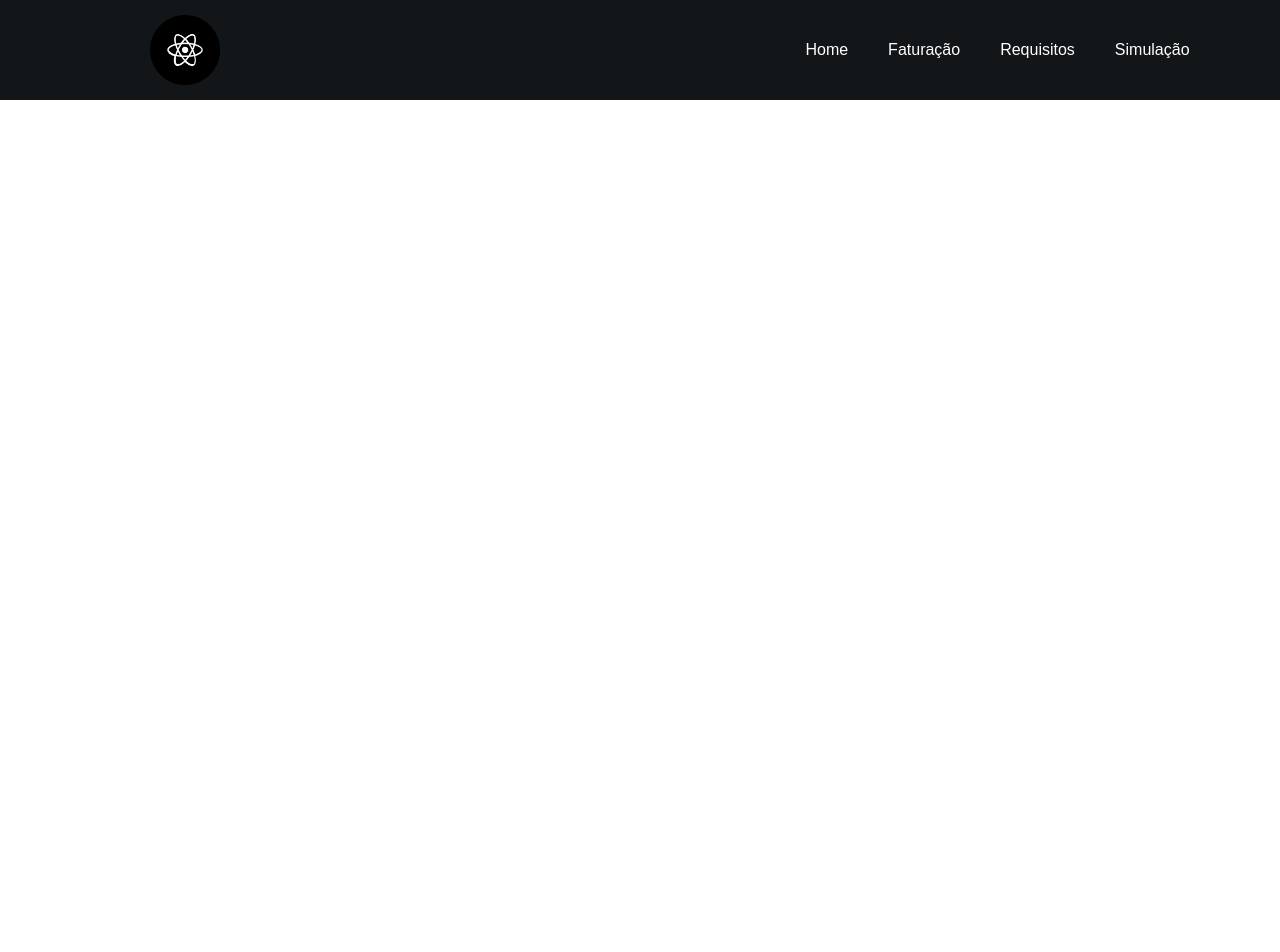
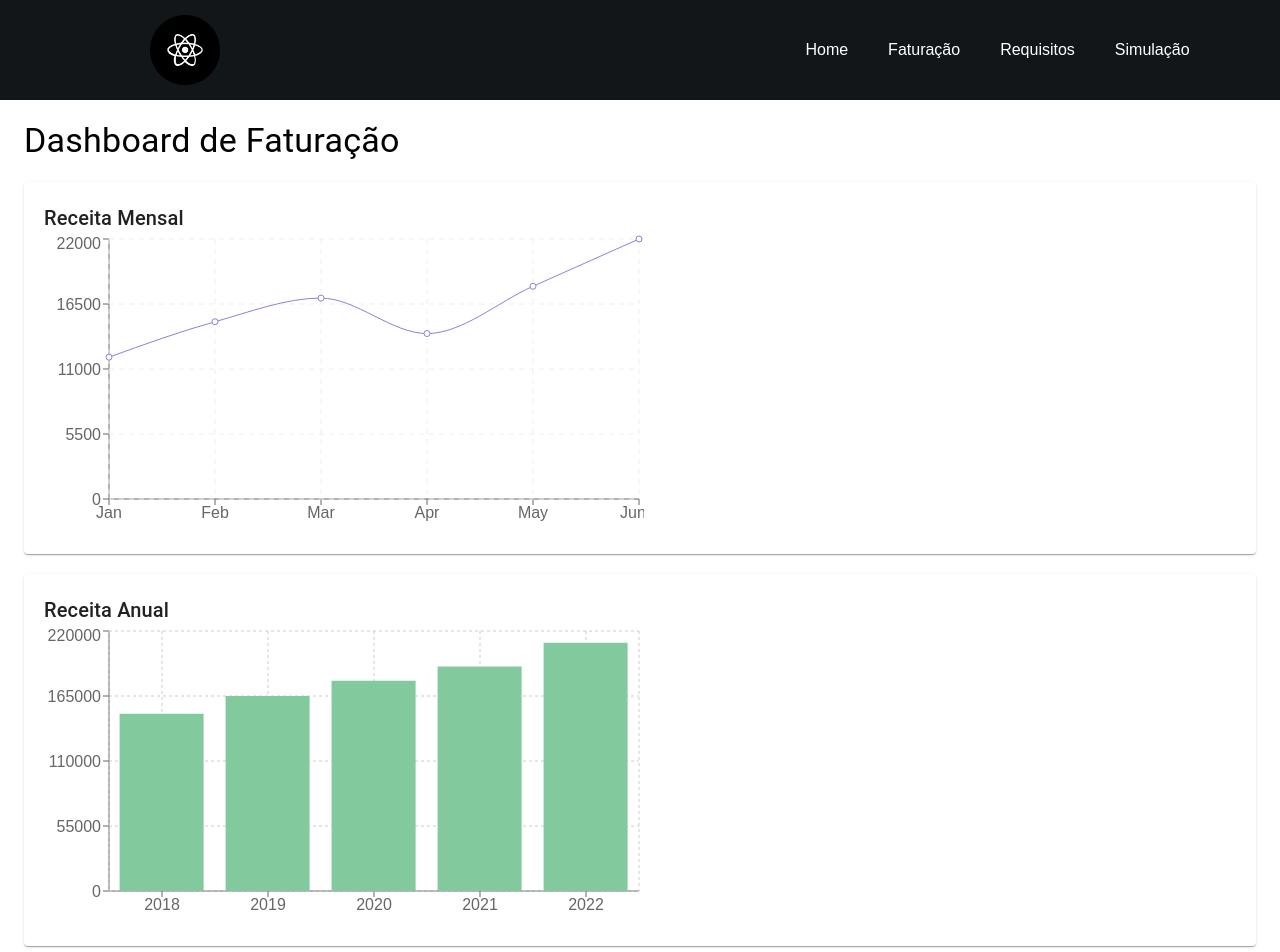
Before and after one commit to nicoly05/react-website, a React (Create React App) app: page /Faturacao in a window 1280 px wide. Shown: the top 952 px of the page. Before the commit the page ends 800 px from the top, so only its background shows below. Built offline with nearby package versions, Linux system fonts and the light colour scheme.

Commit message:
com todos os pedidos porem erros
requisitos não dao check e nao esta vizualmente bonito

```diff
--- a/package.json
+++ b/package.json
@@ -17,6 +17,7 @@
     "react-router": "^7.1.1",
     "react-router-dom": "^6.28.1",
     "react-scripts": "^3.0.1",
+    "recharts": "^2.15.0",
     "web-vitals": "^4.2.4"
   },
   "scripts": {
--- a/src/App.js
+++ b/src/App.js
@@ -3,7 +3,10 @@ import './App.css';
 import Navbar from "./components/Navbar";
 import Home from "./pages/Home.js";
 import Simulacao from "./pages/Simulacao.js";
+import Faturacao from "./pages/Faturacao.js";
+import Requisitos from "./pages/Requisitos.js";
 import { BrowserRouter as Router, Routes, Route } from "react-router-dom";
+
 
 
 function App() {
@@ -14,6 +17,8 @@ function App() {
         <Routes>
           <Route path="/" element={<Home />} />
           <Route path="/Simulacao" element={<Simulacao />} />
+          <Route path="/Faturacao" element={<Faturacao />} />
+          <Route path="/Requisitos" element={<Requisitos />} />
         </Routes>
       </Router>
     </div>
--- /dev/null
+++ b/src/context/GlobalState.js
@@ -0,0 +1,39 @@
+import React, { createContext, useReducer } from 'react';
+
+const initialState = {
+  requisitos: [
+    { id: 1, description: 'Relatório de impostos', completed: false },
+    { id: 2, description: 'Auditoria interna', completed: false },
+    { id: 3, description: 'Documentação para faturas', completed: false }
+  ]
+};
+
+export const GlobalContext = createContext(initialState);
+
+function reducer(state, action) {
+  switch(action.type) {
+    case 'TOGGLE_REQUISITO':
+      return {
+        ...state,
+        requisitos: state.requisitos.map(req =>
+          req.id === action.payload ? { ...req, completed: !req.completed } : req
+        )
+      };
+    default:
+      return state;
+  }
+}
+
+export const GlobalProvider = ({ children }) => {
+  const [state, dispatch] = useReducer(reducer, initialState);
+
+  function toggleRequisito(id) {
+    dispatch({ type: 'TOGGLE_REQUISITO', payload: id });
+  }
+
+  return (
+    <GlobalContext.Provider value={{ requisitos: state.requisitos, toggleRequisito }}>
+      {children}
+    </GlobalContext.Provider>
+  );
+};
--- /dev/null
+++ b/src/data/mockData.json
@@ -0,0 +1,19 @@
+{
+    "monthlyRevenue": [
+      { "month": "Jan", "revenue": 12000 },
+      { "month": "Feb", "revenue": 15000 },
+      { "month": "Mar", "revenue": 17000 },
+      { "month": "Apr", "revenue": 14000 },
+      { "month": "May", "revenue": 18000 },
+      { "month": "Jun", "revenue": 22000 }
+    ],
+    "annualRevenue": [
+      { "year": 2018, "revenue": 150000 },
+      { "year": 2019, "revenue": 165000 },
+      { "year": 2020, "revenue": 178000 },
+      { "year": 2021, "revenue": 190000 },
+      { "year": 2022, "revenue": 210000 }
+    ],
+    "faturasEmitidas": 350,
+    "clientesAtivos": 55
+  }
--- a/src/pages/Faturacao.js
+++ b/src/pages/Faturacao.js
@@ -1,11 +1,51 @@
-import React from 'react'
+import React, { useEffect, useState } from 'react';
+import { Container, Typography, Paper } from '@material-ui/core';
+import { LineChart, Line, XAxis, YAxis, Tooltip, CartesianGrid, BarChart, Bar } from 'recharts';
+import mockData from '../data/mockData.json';
 
-function Faturacao() {
+const Faturacao = () => {
+  const [data, setData] = useState(null);
+
+  useEffect(() => {
+    // Simula a obtenção de dados do JSON
+    setData(mockData);
+  }, []);
+
+  if (!data) return <div>Carregando...</div>;
+
   return (
-    <div>
-      Teste faturação
-    </div>
-  )
-}
+    <Container>
+      <Typography variant="h4" style={{ marginTop: 20 }}>Dashboard de Faturação</Typography>
 
-export default Faturacao
+      <Paper style={{ padding: 20, marginTop: 20 }}>
+        <Typography variant="h6">Receita Mensal</Typography>
+        <LineChart width={600} height={300} data={data.monthlyRevenue}>
+          <XAxis dataKey="month" />
+          <YAxis />
+          <Tooltip />
+          <CartesianGrid stroke="#eee" strokeDasharray="5 5"/>
+          <Line type="monotone" dataKey="revenue" stroke="#8884d8" />
+        </LineChart>
+      </Paper>
+
+      <Paper style={{ padding: 20, marginTop: 20 }}>
+        <Typography variant="h6">Receita Anual</Typography>
+        <BarChart width={600} height={300} data={data.annualRevenue}>
+          <XAxis dataKey="year"/>
+          <YAxis />
+          <Tooltip />
+          <CartesianGrid strokeDasharray="3 3" />
+          <Bar dataKey="revenue" fill="#82ca9d" />
+        </BarChart>
+      </Paper>
+
+      <Paper style={{ padding: 20, marginTop: 20 }}>
+        <Typography variant="h6">Métricas Adicionais</Typography>
+        <Typography>Faturas Emitidas: {data.faturasEmitidas}</Typography>
+        <Typography>Clientes Ativos no Mês: {data.clientesAtivos}</Typography>
+      </Paper>
+    </Container>
+  );
+};
+
+export default Faturacao;
--- a/src/pages/Requisitos.js
+++ b/src/pages/Requisitos.js
@@ -1,11 +1,23 @@
-import React from 'react'
+import React, { useContext } from 'react';
+import { Container, Typography, List, ListItem, ListItemText, Checkbox } from '@material-ui/core';
+import { GlobalContext } from '../context/GlobalState';
 
-function Requisitos() {
+const Requisitos = () => {
+  const { requisitos, toggleRequisito } = useContext(GlobalContext);
+
   return (
-    <div>
+    <Container>
+      <Typography variant="h4" style={{ marginTop: 20 }}>Requisitos da Empresa</Typography>
+      <List>
+        {requisitos.map(req => (
+          <ListItem key={req.id} button onClick={() => toggleRequisito(req.id)}>
+            <Checkbox checked={req.completed} />
+            <ListItemText primary={req.description} />
+          </ListItem>
+        ))}
+      </List>
+    </Container>
+  );
+};
 
-    </div>
-  )
-}
-
-export default Requisitos
+export default Requisitos;
--- a/src/pages/Simulacao.js
+++ b/src/pages/Simulacao.js
@@ -119,7 +119,7 @@ const Simulacao = () => {
         <Button
           type="submit"
           variant="contained"
-          color="primary"
+          color="black"
           style={{ marginTop: 20 }}
         >
           Pré-visualização
@@ -138,7 +138,6 @@ const Simulacao = () => {
             <Typography>Salário por dia: € {preview.salarioDia}</Typography>
             <Typography>Dias Trabalhados: {preview.diasTrabalhados}</Typography>
             <Typography>
-              Salário Bruto: € {preview.salarioTotal.toFixed(2)}
             </Typography>
           </DialogContent>
           <DialogActions>
```
